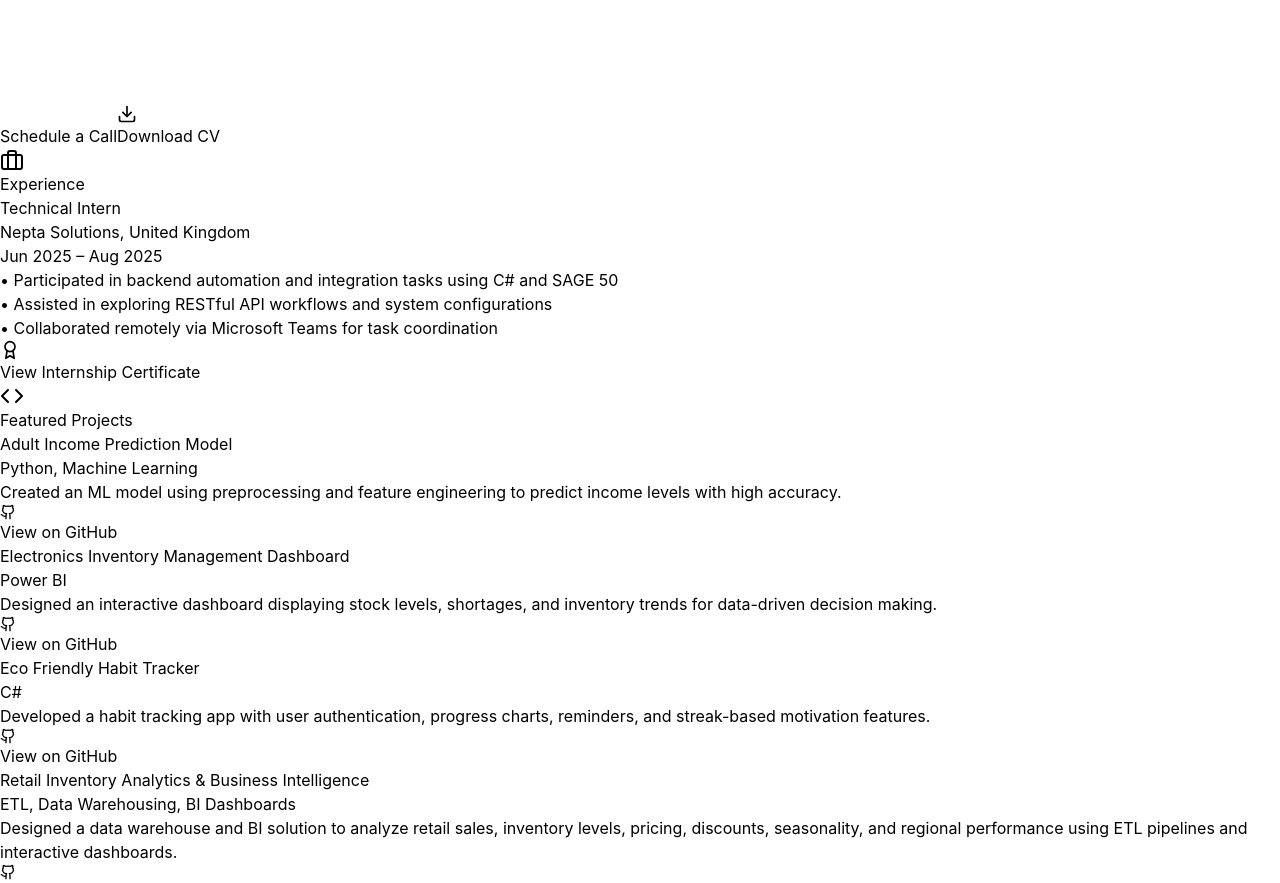
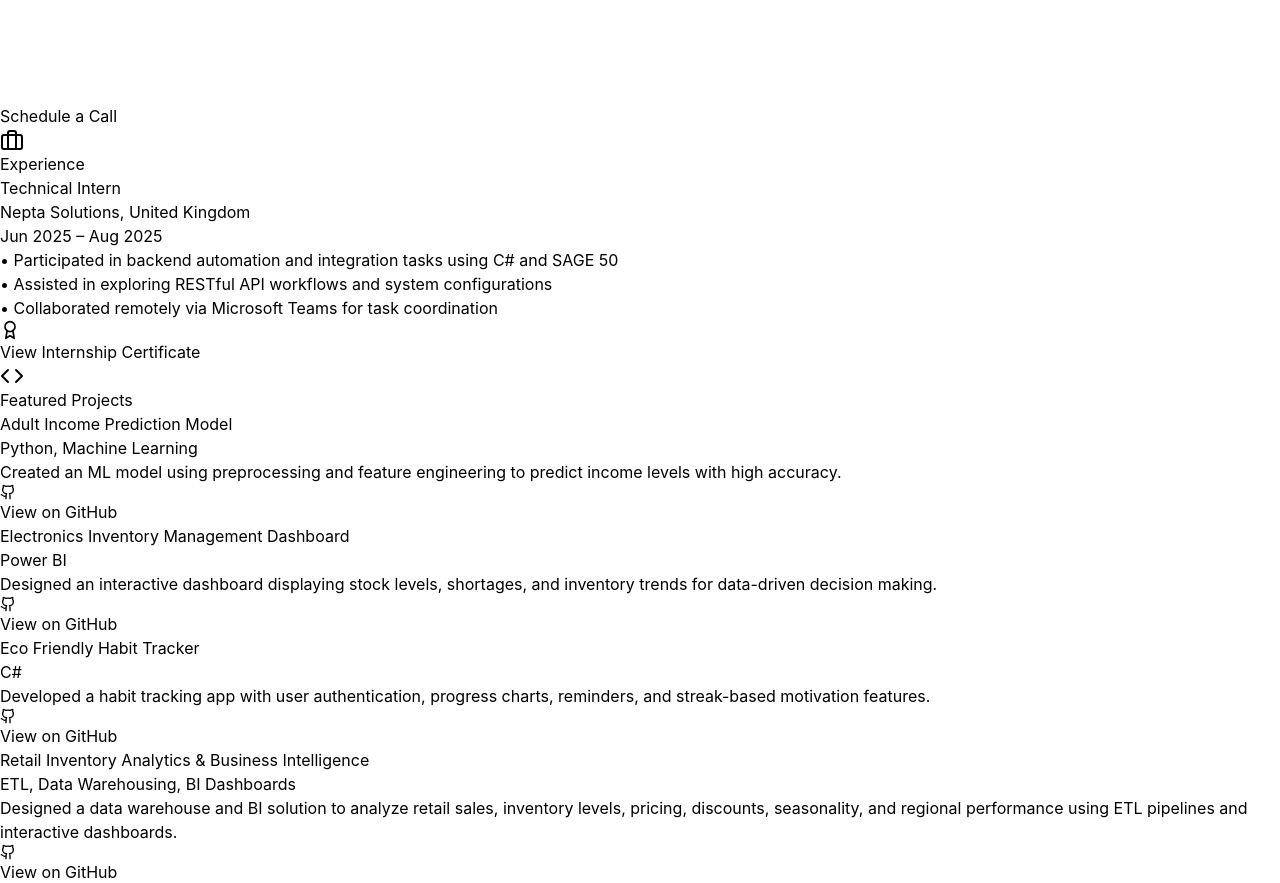
Before and after one commit to Muhammad-Ahmad2511/portfolio_1, a React (Vite) app: page / in a window 1280 px wide. Shown: the part 2454-3337 px from the top of the page. Built offline with nearby package versions, Linux system fonts and the light colour scheme; the HTML template or start-up script is replaced by a standard one.

Commit message:
remove donwload cv button from hero section

```diff
--- a/src/App.jsx
+++ b/src/App.jsx
@@ -460,10 +460,7 @@ CERTIFICATIONS
                   </svg>
                   Schedule a Call
                 </a>
-                <button onClick={handleDownloadCV} className="inline-flex items-center gap-2 px-8 py-3 bg-slate-700 hover:bg-slate-600 rounded-full font-semibold transition-all hover:scale-105">
-                  <Download size={20} />
-                  Download CV
-                </button>
+
               </div>
             </div>
           </div>
```
